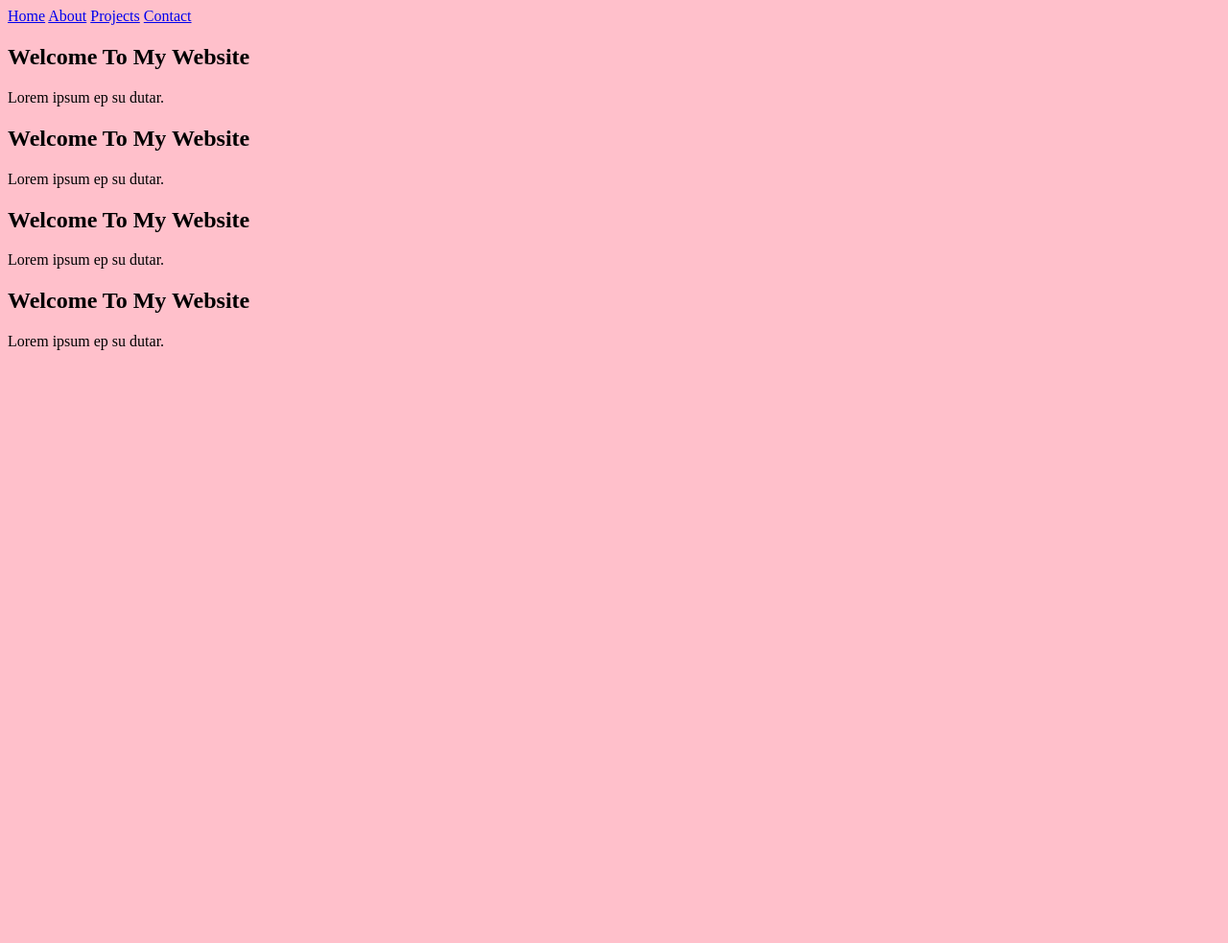
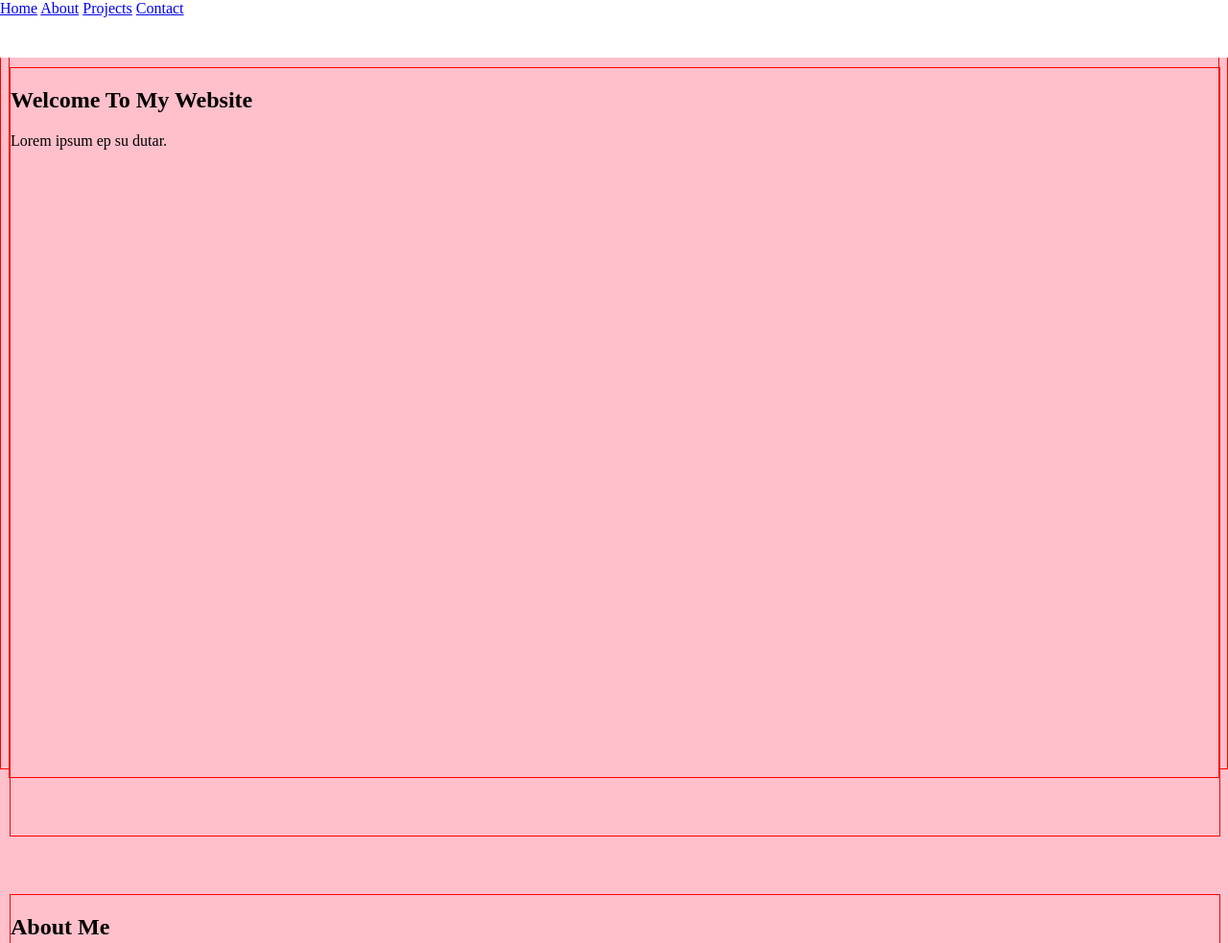
Before and after one commit to emmahbdn/emmahbdn.github.io, a plain HTML site: page index.html in a window 1280 px wide. Shown: the top 983 px of the page at 96% size. Before the commit the page ends 800 px from the top, so only its background shows below. Drawn offline with Linux system fonts and the light colour scheme.

Commit message:
Basic Changes/Testing

```diff
--- a/css/main.css
+++ b/css/main.css
@@ -1,3 +1,27 @@
-html {
+body, html {
 	background-color: pink;
+	border: 1px solid red;
+	height: 100%;
+	width: 100%:
 }
+
+#navbar {
+	width: 100%;
+	position: fixed;
+	background-color: white;
+	height: 60px;
+	top:0;
+	left:0;
+	right:0;
+}
+
+section {
+	border: 1px solid red;
+	width: 100%;
+	height: 800px;
+	margin-top: 60px;
+}
+
+#home {
+
+}
--- a/index.html
+++ b/index.html
@@ -23,17 +23,17 @@
 	</section>
 
 	<section id="about">
-		<h1>Welcome To My Website</h1>
+		<h1>About Me</h1>
 		<p>Lorem ipsum ep su dutar.</p>
 	</section>
 
 	<section id="projects">
-		<h1>Welcome To My Website</h1>
+		<h1>Projects</h1>
 		<p>Lorem ipsum ep su dutar.</p>
 	</section>
 
 	<section id="contact">
-		<h1>Welcome To My Website</h1>
+		<h1>Contact</h1>
 		<p>Lorem ipsum ep su dutar.</p>
 	</section>
 
```
